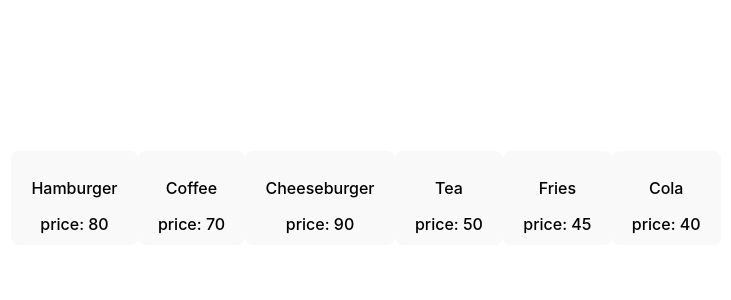
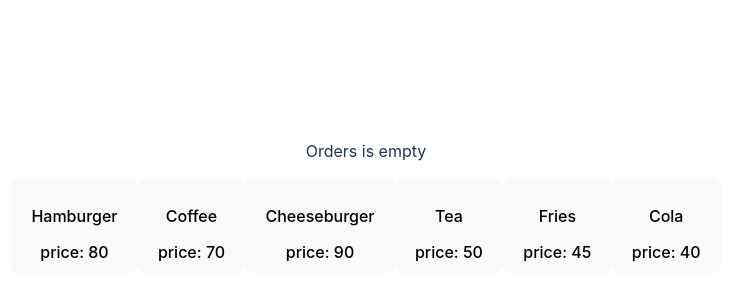
Before and after one commit to voarix/cw-7, a React (Vite) app: page / in a window 1280 px wide. Shown: the part 202-502 px from the top of the page, without its empty margins (274-1005 px from the left). Built offline with nearby package versions, Linux system fonts and the light colour scheme.

Commit message:
создал компонент одного заказа, ототбражение заказов с помощью цикла

```diff
--- a/src/App.tsx
+++ b/src/App.tsx
@@ -1,6 +1,7 @@
 import "./App.css";
 import { useState } from "react";
 import MenuItem from "./components/MenuItem.tsx";
+import Order from "./components/Order.tsx";
 
 interface MenuItemState {
   name: string;
@@ -35,8 +36,34 @@ const App = () => {
     console.log(menu);
   };
 
+  const orders = menu.filter((item) => item.count > 0);
+
+  const onDeleteOrder = (nameOrder: string) => {
+    setMenu(
+      menu.map((item) => {
+        if (nameOrder === item.name) {
+          return {
+            ...item,
+            count: item.count - 1,
+          };
+        }
+        return item;
+      }),
+    );
+    console.log(menu);
+  };
+
   return (
     <>
+      <div>
+        <div>
+          {
+            orders.length > 0 ? (orders.map((item, index) => (
+              <Order key={index} orderName={item.name} orderCount={item.count} onDeleteOrder={() => onDeleteOrder(item.name)}/>
+            ))) : (<p>Orders is empty</p>)
+          }
+        </div>
+        <div>
           {menu.map((item, index) => (
             <MenuItem
               key={index}
@@ -45,6 +72,8 @@ const App = () => {
               onAddOrder={() => onAddOrder(index)}
             />
           ))}
+        </div>
+      </div>
     </>
   );
 };
--- /dev/null
+++ b/src/components/Order.tsx
@@ -0,0 +1,17 @@
+import React from "react";
+
+interface OrderProps {
+  orderName: string;
+  orderCount: number;
+  onDeleteOrder: React.MouseEventHandler;
+}
+
+const Order: React.FC<OrderProps> = ({orderName, orderCount, onDeleteOrder}) => {
+  return (
+    <div>
+      {orderName} {orderCount} <button onClick={onDeleteOrder}>×</button>
+    </div>
+  );
+};
+
+export default Order;
```
Lines whose indentation alone changed are shown as unchanged.
